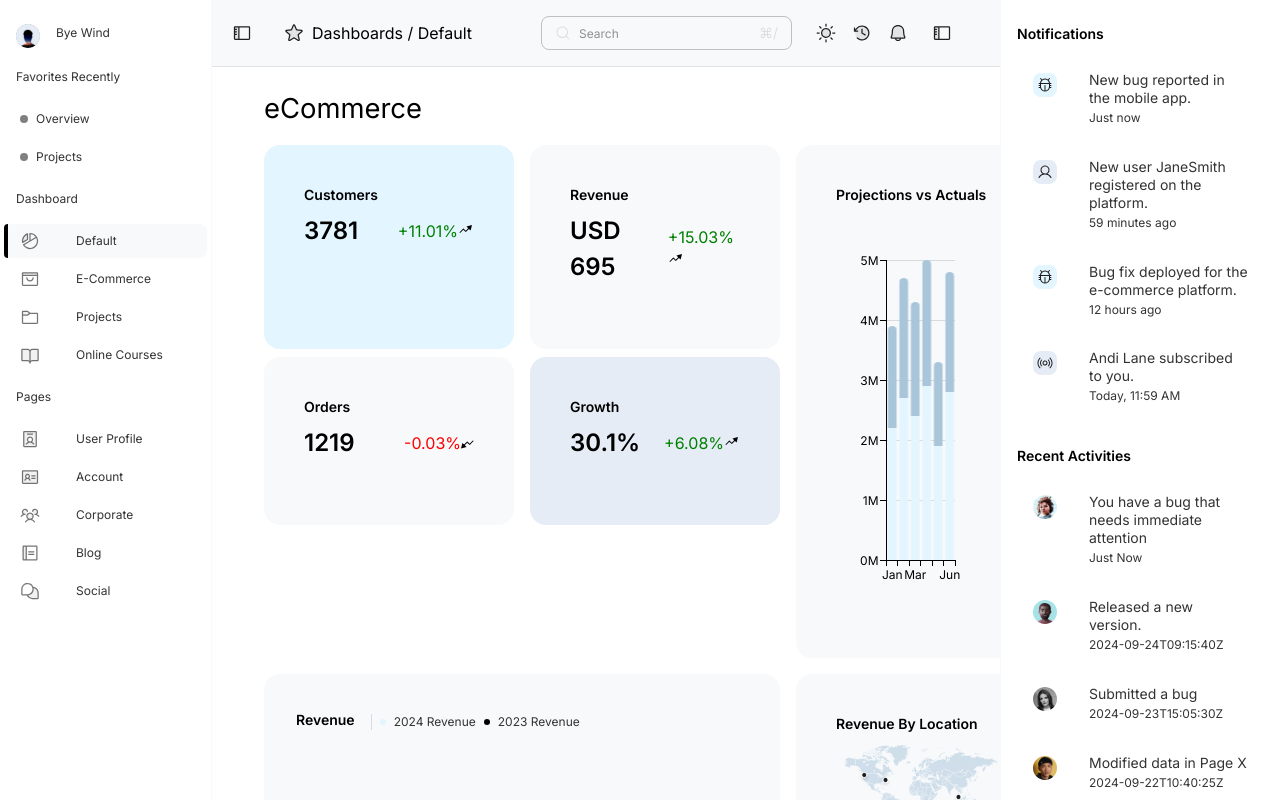
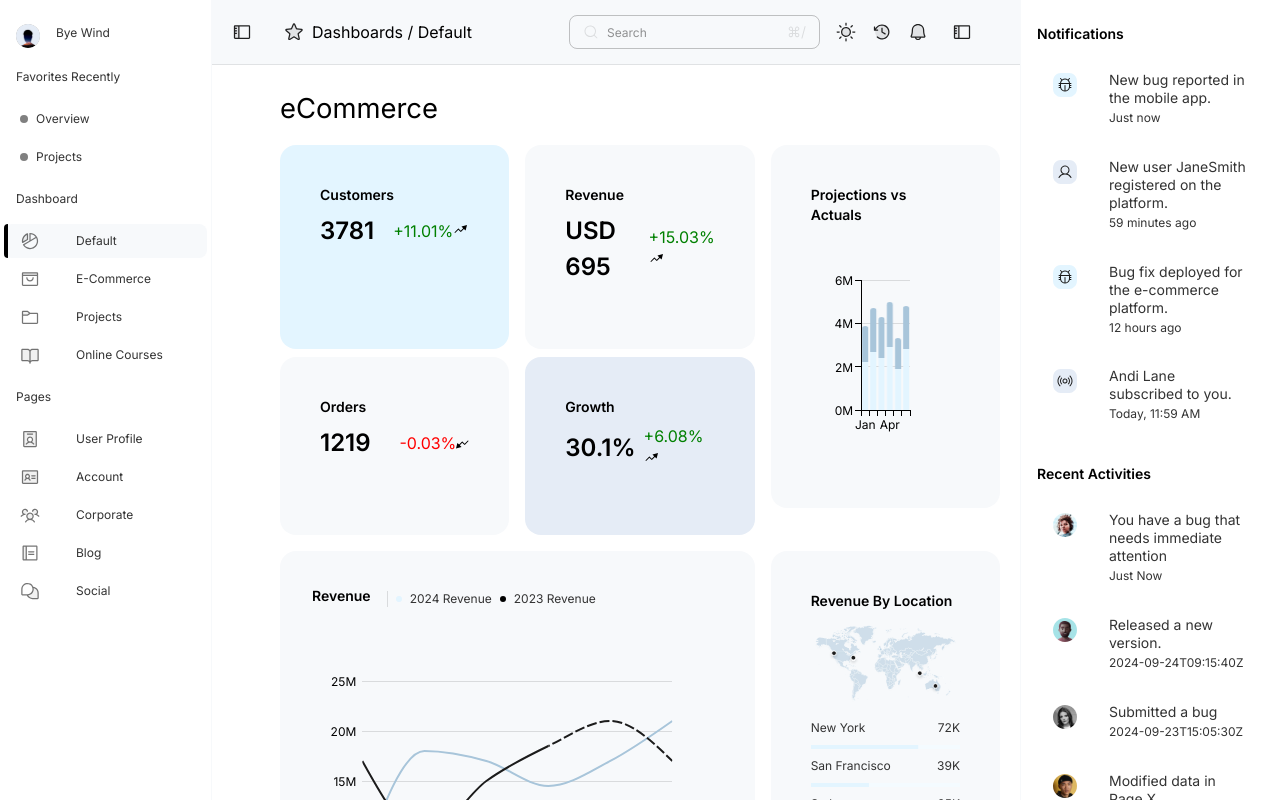
Before and after one commit to cbe99/stunning-broccoli, a React (Vite) app: page /default in a window 1280 px wide. Shown: the top 800 px of the page. Built offline with nearby package versions, Linux system fonts and the light colour scheme.

Commit message:
fix: minor css

```diff
--- a/src/App.jsx
+++ b/src/App.jsx
@@ -53,7 +53,7 @@ const App = () => {
 					sx={{
 						flexGrow: 1,
 						marginLeft: isSidebarOpen ? '240px' : 8,
-						marginRight: isNotificationPanelOpen ? '210px' : 8,
+						marginRight: isNotificationPanelOpen ? '240px' : 8,
 					}}
 				>
 					<Header
--- a/src/components/header/header.component.jsx
+++ b/src/components/header/header.component.jsx
@@ -1,15 +1,12 @@
 import React from 'react';
+import {Toolbar, IconButton, Typography, InputAdornment} from '@mui/material';
+import {useLocation} from 'react-router-dom';
 import {
-	Toolbar,
-	IconButton,
-	Typography,
-	FormControl,
-	OutlinedInput,
-	InputAdornment,
-} from '@mui/material';
-import {useLocation} from 'react-router-dom';
-import {AppBar} from './header.styled';
-import {useTheme} from '@emotion/react';
+	AppBar,
+	NotificationCollapseButton,
+	SearchBar,
+	StyledFormControl,
+} from './header.styled';
 import CollapseIconSvg from '../../assets/collapseIcon';
 import FavouritesIconSvg from '../../assets/favouritesIcon';
 import SunnyIconSvg from '../../assets/sunnyIcon';
@@ -30,7 +27,6 @@ const Header = ({
 	isFavorite,
 }) => {
 	const location = useLocation();
-	const theme = useTheme();
 	const pathnames = location.pathname.split('/').filter((x) => x);
 
 	return (
@@ -38,12 +34,6 @@ const Header = ({
 			position="fixed"
 			openLeft={isSidebarOpen}
 			openRight={isNotificationPanelOpen}
-			sx={{
-				zIndex: 0,
-				backgroundColor: theme.palette.primary.light,
-				boxShadow: 'none',
-				borderBottom: `1px solid rgba(28,28,28,0.1)`,
-			}}
 		>
 			<Toolbar>
 				<IconButton
@@ -55,10 +45,7 @@ const Header = ({
 				>
 					<CollapseIconSvg />
 				</IconButton>
-				<IconButton
-					color="inherit"
-					//	onClick={toggleFavorite}
-				>
+				<IconButton color="inherit">
 					<FavouritesIconSvg color={isFavorite ? 'secondary' : 'inherit'} />
 				</IconButton>
 				<Typography
@@ -76,11 +63,8 @@ const Header = ({
 					))}
 				</Typography>
 
-				<FormControl
-					sx={{m: 1, borderRadius: '8px', border: 'none', padding: '8px'}}
-					variant="standard"
-				>
-					<OutlinedInput
+				<StyledFormControl variant="standard">
+					<SearchBar
 						startAdornment={
 							<InputAdornment position="start">
 								<SearchIconSvg color={isDarkMode ? 'white' : 'inherit'} />
@@ -93,14 +77,11 @@ const Header = ({
 						}
 						placeholder="Search"
 						size="small"
-						sx={{
-							borderRadius: '8px',
-							backgroundColor: (theme) => theme.palette.primary.light,
-						}}
 					/>
-				</FormControl>
+				</StyledFormControl>
 
 				<IconButton
+					sx={{padding: 1}}
 					color="inherit"
 					onClick={toggleDarkMode}
 				>
@@ -112,15 +93,14 @@ const Header = ({
 				<IconButton color="inherit">
 					<AlertIconSvg />
 				</IconButton>
-				<IconButton
+				<NotificationCollapseButton
 					color="inherit"
 					aria-label="open drawer"
 					edge="start"
 					onClick={toggleNotificationPanel}
-					sx={{marginLeft: 1, marginRight: 2}}
 				>
 					<CollapseIconSvg />
-				</IconButton>
+				</NotificationCollapseButton>
 			</Toolbar>
 		</AppBar>
 	);
--- a/src/components/header/header.styled.js
+++ b/src/components/header/header.styled.js
@@ -1,6 +1,6 @@
-import { styled } from "@mui/material";
+import { FormControl, IconButton, OutlinedInput, styled } from "@mui/material";
 import MuiAppBar from '@mui/material/AppBar';
-import { drawerWidth, notificationPanelWidth, sidebarWidth } from "../../constants/drawerWidth";
+import { notificationPanelWidth, sidebarWidth } from "../../constants/drawerWidth";
 
 
 export const AppBar = styled(MuiAppBar, {
@@ -27,14 +27,17 @@ export const AppBar = styled(MuiAppBar, {
     }
 
     return {
-        zIndex: theme.zIndex.drawer + 1,
         width,
         marginLeft,
         marginRight,
-        transition: theme.transitions.create(['margin', 'width'], {
-            easing: theme.transitions.easing.easeOut,
-            duration: theme.transitions.duration.enteringScreen,
-        }),
+        // transition: theme.transitions.create(['margin', 'width'], {
+        //     easing: theme.transitions.easing.easeOut,
+        //     duration: theme.transitions.duration.enteringScreen,
+        // }),
+        zIndex: 1,
+        backgroundColor: theme.palette.primary.light,
+        boxShadow: 'none',
+        borderBottom: `1px solid rgba(28,28,28,0.1)`,
     };
 });
 
@@ -46,3 +49,17 @@ export const DrawerHeader = styled('div')(({ theme }) => ({
     ...theme.mixins.toolbar,
     justifyContent: 'flex-end',
 }));
+
+export const StyledFormControl = styled(FormControl)({
+    m: 1, borderRadius: '8px', border: 'none', padding: '8px', borderColor: 'transparent'
+})
+
+export const SearchBar = styled(OutlinedInput)(({ theme }) => ({
+    borderRadius: '8px',
+    backgroundColor: theme.palette.primary.light,
+}))
+
+export const NotificationCollapseButton = styled(IconButton)(({ theme }) => ({
+    marginLeft: theme.spacing(1), marginRight: theme.spacing(2),
+    padding: theme.spacing(1)
+}))
--- a/src/components/metricCard/metricCard.jsx
+++ b/src/components/metricCard/metricCard.jsx
@@ -34,7 +34,7 @@ const MetricCard = ({type, number, change, currency, unit, color}) => {
 			elevation={0}
 			sx={{
 				backgroundColor: cardBgColor[color],
-				color: 'white',
+				//color: 'white',
 				mb: 2,
 				height: '100%',
 				width: '100%',
--- a/src/components/notificationPanel/notificationPanel.jsx
+++ b/src/components/notificationPanel/notificationPanel.jsx
@@ -37,6 +37,7 @@ const NotificationPanel = ({
 					paddingTop: 3,
 					borderLeft: `1px solid ${theme.palette.primary.light}`,
 				},
+				zIndex: 0,
 			}}
 		>
 			{/* Notifications Section */}
--- a/src/components/revenueComparisonCard/revenueComparisonCard.jsx
+++ b/src/components/revenueComparisonCard/revenueComparisonCard.jsx
@@ -149,7 +149,7 @@ const RevenueComparisonChart = ({revenueByYear}) => {
 							type: 'line',
 							color: isDarkTheme
 								? theme.palette.purple.main
-								: theme.palette.secondary.main,
+								: theme.palette.primary.dark,
 							showMark: false,
 							valueFormatter: (v, i) =>
 								i.dataIndex > 4 ? `${v} (estimated)` : `${v}`,
--- a/src/components/stackedBarCard/stackedBarCard.component.jsx
+++ b/src/components/stackedBarCard/stackedBarCard.component.jsx
@@ -41,7 +41,7 @@ const StackedBarCard = ({data}) => {
 						},
 					]}
 					colors={[theme.palette.primary.main, theme.palette.secondary.main]}
-					height={400}
+					height={230}
 					borderRadius={10}
 				/>
 			</CardContent>
--- a/src/constants/drawerWidth.js
+++ b/src/constants/drawerWidth.js
@@ -1,3 +1,3 @@
 export const drawerWidth = 212;
 export const sidebarWidth = 212;
-export const notificationPanelWidth = 280;
+export const notificationPanelWidth = 260;
--- a/src/pages/defaultDashboard/defaultDashboard.page.jsx
+++ b/src/pages/defaultDashboard/defaultDashboard.page.jsx
@@ -19,7 +19,7 @@ const DefaultDashboardPage = () => {
 	const navigate = useNavigate();
 
 	return (
-		<Box sx={{flexGrow: 1, width: '100%'}}>
+		<Box sx={{flexGrow: 1, width: '100%', paddingX: 2}}>
 			<Grid
 				container
 				spacing={2}
--- a/src/pages/orderList/orderList.page.jsx
+++ b/src/pages/orderList/orderList.page.jsx
@@ -2,14 +2,13 @@ import {
 	Avatar,
 	Box,
 	FormControl,
+	Grid2,
 	IconButton,
 	InputAdornment,
-	InputBase,
 	OutlinedInput,
 	Paper,
 	Typography,
 } from '@mui/material';
-import {DataGrid, GridToolbar} from '@mui/x-data-grid';
 import React from 'react';
 import {OrderList} from '../../mockData/orderList';
 import {StyledDataGrid} from './orderList.styled';
@@ -86,27 +85,28 @@ const OrderListPage = () => {
 		{
 			field: 'user',
 			headerName: 'User',
-			width: 214,
+			width: 180,
 			editable: false,
 			renderCell: (params) => getUser(params.row),
 		},
 		{
 			field: 'project',
 			headerName: 'Project',
-			width: 214,
+			width: 150,
 			editable: false,
 		},
 		{
 			field: 'address',
 			headerName: 'Address',
-			width: 270,
+			width: 150,
 			editable: false,
 		},
 		{
 			field: 'date',
 			headerName: 'Date',
-			width: 191,
+			width: 150,
 			editable: false,
+			flex: 1,
 		},
 		{
 			field: 'status',
@@ -118,17 +118,15 @@ const OrderListPage = () => {
 	];
 
 	return (
-		<Box
-			sx={{
-				height: '100%',
-				width: '100%',
-				display: 'flex',
-				flexDirection: 'column',
-				justifyContent: 'flex-start',
-				alignItems: 'flex-start',
-			}}
+		<Box sx={{flexGrow: 1, width: '100%'}}>
+			<Grid2
+				container
+				columns={12}
 			>
+				<Grid2 size={12}>
 					<Typography variant="h5">Order List</Typography>
+				</Grid2>
+				<Grid2 size={10}>
 					<Paper
 						sx={{
 							boxShadow: 'none',
@@ -165,6 +163,8 @@ const OrderListPage = () => {
 							/>
 						</FormControl>
 					</Paper>
+				</Grid2>
+				<Grid2 size={10}>
 					<StyledDataGrid
 						density="comfortable"
 						rows={OrderList}
@@ -183,6 +183,8 @@ const OrderListPage = () => {
 						disableColumnSorting
 						disableRowSelectionOnClick
 					/>
+				</Grid2>
+			</Grid2>
 		</Box>
 	);
 };
--- a/src/pages/orderList/orderList.styled.js
+++ b/src/pages/orderList/orderList.styled.js
@@ -12,4 +12,5 @@ export const StyledDataGrid = styled(DataGrid)(({ theme }) => ({
     '& .MuiDataGrid-footer': {
         borderTop: 'none',
     },
+    fontSize: '12px'
 }))
```
Lines whose indentation alone changed are shown as unchanged.
